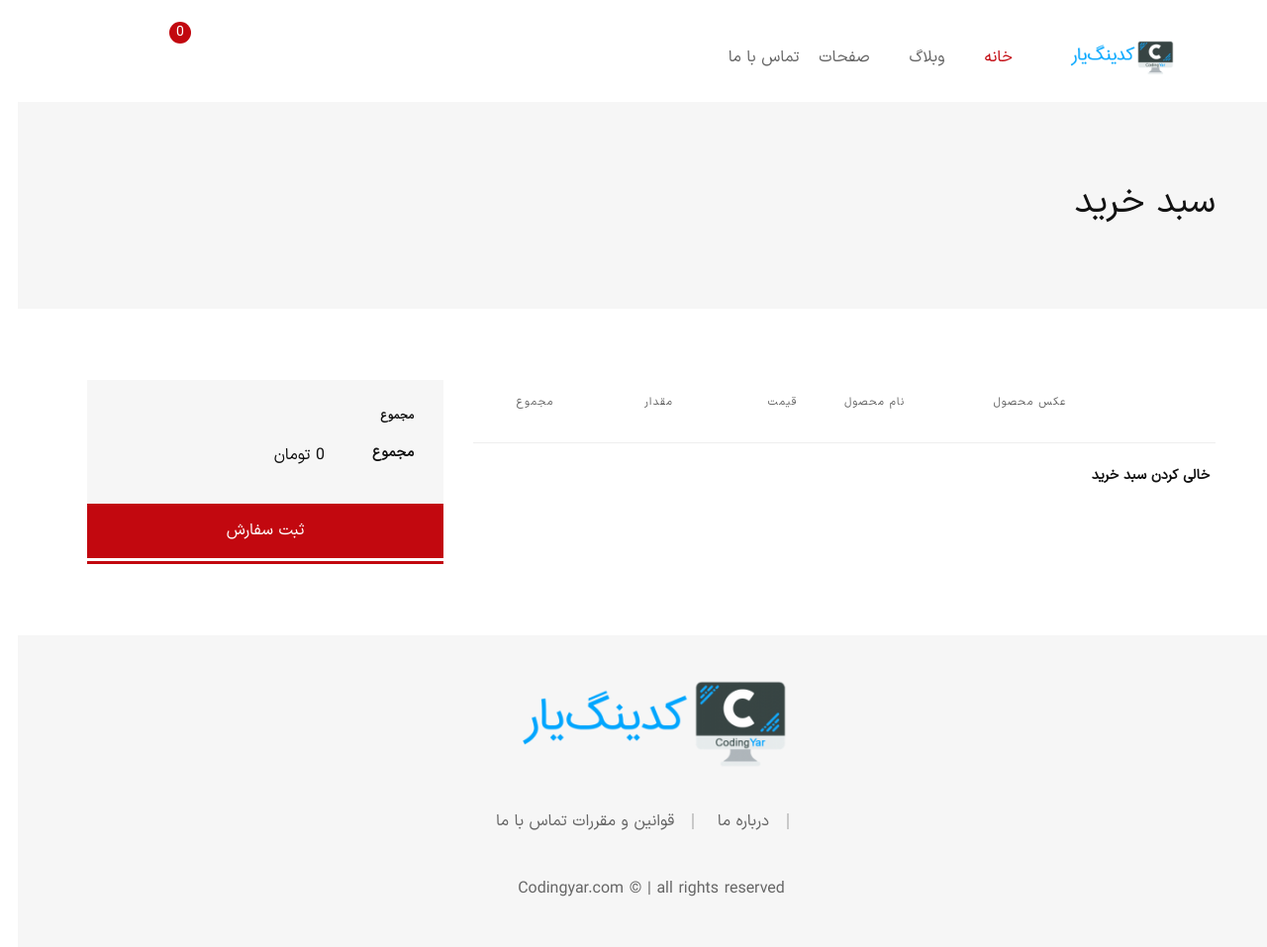
After one commit to AmirHossein82x/django-online-shop, a Django app: page /store/cart/view/ in a window 1280 px wide. The commit adds this page. Shown: the whole page at 99% size. Run offline with Django 4.2, Linux system fonts and the light colour scheme; lists and menus that the app fills with data are empty; parts of the project's set-up code (start-up, migrations or seed data) failed here and were passed over; some libraries are stand-ins or nearby versions; some web fonts are replaced.

Commit message:
implement cart

```diff
--- a/config/settings.py
+++ b/config/settings.py
@@ -76,6 +76,7 @@ TEMPLATES = [
                 'django.template.context_processors.request',
                 'django.contrib.auth.context_processors.auth',
                 'django.contrib.messages.context_processors.messages',
+                'store.context_processor.cart_processor',
             ],
         },
     },
--- a/config/urls.py
+++ b/config/urls.py
@@ -23,7 +23,7 @@ from config import settings
 urlpatterns = [
     path('admin/', admin.site.urls),
     path('accounts/', include('allauth.urls')),
-    path('store/', include('store.urls'))
+    path('store/', include('store.urls')),
 ]
 
 if settings.DEBUG:
--- /dev/null
+++ b/store/cart.py
@@ -0,0 +1,52 @@
+from store.models import Product
+
+
+class Cart:
+    def __init__(self, request):
+        self.request = request
+        self.session = request.session
+        self.cart = self.session.get('cart')
+        if not self.cart:
+            self.cart = self.session['cart'] = {}
+
+    def save(self):
+        self.session.modified = True
+
+    def add_product(self, product, quantity):
+        product_id = str(product.id)
+        if product_id not in self.cart:
+            self.cart[product_id] = {'quantity': quantity}
+        else:
+            self.cart[product_id]['quantity'] += quantity
+        self.save()
+
+    def remove_product(self, product):
+        product_id = str(product.id)
+        if product_id in self.cart:
+            del self.cart[product_id]
+            self.save()
+
+    def clear(self):
+        del self.session['cart']
+        self.save()
+
+    def __iter__(self):
+        cart = self.cart.copy()
+        product_ids = list(map(int, self.cart.keys()))
+        for product in Product.objects.filter(id__in=product_ids):
+            cart[str(product.id)]['obj'] = product
+            cart[str(product.id)]['price'] = product.final_price() * cart[str(product.id)]['quantity']
+
+        for item in cart.values():
+            yield item
+
+    def total_price(self):
+        total = 0
+        product_ids = list(map(int, self.cart.keys()))
+        for product in Product.objects.filter(id__in=product_ids):
+            quantity = self.cart[str(product.id)]['quantity']
+            total += product.final_price() * quantity
+        return total
+
+    def __len__(self):
+        return len(self.cart.keys())
--- /dev/null
+++ b/store/context_processor.py
@@ -0,0 +1,6 @@
+from .cart import Cart
+
+
+def cart_processor(request):
+    cart = Cart(request)
+    return {'cart': cart}
--- /dev/null
+++ b/store/forms.py
@@ -0,0 +1,6 @@
+from django import forms
+
+
+class AddProductToCartForm(forms.Form):
+    CHOICES = [(i, str(i))for i in range(1, 30)]
+    quantity = forms.TypedChoiceField(choices=CHOICES, coerce=int)
--- /dev/null
+++ b/store/templates/store/cart_list.html
@@ -0,0 +1,107 @@
+{% extends '_base.html' %}
+{% block content %}
+    <!-- Breadcrumb area Start -->
+    <div class="breadcrumb-area bg-color ptb--90" data-bg-color="#f6f6f6">
+        <div class="container">
+            <div class="row">
+                <div class="col-12">
+                    <div class="d-flex justify-content-between align-items-center flex-sm-row flex-column">
+                        <h1 class="page-title">سبد خرید</h1>
+                    </div>
+                </div>
+            </div>
+        </div>
+    </div>
+    <!-- Breadcrumb area End -->
+
+    <!-- Main Content Wrapper Start -->
+    <div class="main-content-wrapper">
+        <div class="page-content-inner ptb--80">
+            <div class="container">
+                <div class="row">
+                    <div class="col-lg-8 mb-md--50">
+                            <div class="row no-gutters">
+                                <div class="col-12">
+                                    <div class="table-content table-responsive">
+                                        <table class="table text-center">
+                                            <thead>
+                                            <tr>
+                                                <th>&nbsp;</th>
+                                                <th>عکس محصول</th>
+                                                <th class="text-left">نام محصول</th>
+                                                <th>قیمت</th>
+                                                <th>مقدار</th>
+                                                <th>مجموع</th>
+                                            </tr>
+                                            </thead>
+                                            <tbody>
+                                            {% for item in cart %}
+                                                <tr>
+                                                    <td class="product-remove text-left"><a href=""><i
+                                                            class="flaticon flaticon-cross"></i></a></td>
+                                                    <td class="product-thumbnail text-left">
+                                                        <img src="assets/img/products/prod-10-70x88.jpg"
+                                                             alt="Product Thumnail">
+                                                    </td>
+                                                    <td class="product-name wide-column">
+                                                        <h3>
+                                                            <a href="product-details.html">{{ item.obj.title }}</a>
+                                                        </h3>
+                                                    </td>
+                                                    <td class="product-price">
+                                                            <span class="product-price-wrapper">
+                                                                <span class="money">{{ item.obj.final_price }} تومان</span>
+                                                            </span>
+                                                    </td>
+                                                    <td class="product-quantity">
+                                                        <div class="quantity">
+                                                            <input type="number" class="quantity-input" name="qty"
+                                                                   id="qty-1" value={{ item.quantity }} min="1">
+                                                        </div>
+                                                    </td>
+                                                    <td class="product-total-price">
+                                                            <span class="product-price-wrapper">
+                                                                <span class="money">{{ item.price }} تومان</span>
+                                                            </span>
+                                                    </td>
+                                                </tr>
+                                            {% endfor %}
+                                            </tbody>
+                                        </table>
+                                    </div>
+                                </div>
+                            </div>
+                            <div class="row no-gutters border-top pt--20 mt--20">
+                                <div class="col-sm-6 text-sm-right">
+                                    <a href="{% url 'clear-cart' %}"><button type="submit" class="cart-form__btn">خالی کردن سبد خرید</button></a>
+                                </div>
+                            </div>
+
+                    </div>
+                    <div class="col-lg-4">
+                        <div class="cart-collaterals">
+                            <div class="cart-totals">
+                                <h5 class="font-size-14 font-bold mb--15">مجموع</h5>
+                                <div class="cart-calculator">
+                                    <div class="cart-calculator__item">
+                                        <div class="cart-calculator__item--head">
+                                            <span>مجموع</span>
+                                        </div>
+                                        <div class="cart-calculator__item--value">
+                                            <span>{{ cart.total_price }} تومان</span>
+                                        </div>
+                                    </div>
+
+                                </div>
+                            </div>
+                            <a href="checkout.html" class="btn btn-fullwidth btn-bg-red btn-color-white btn-hover-2">
+                                ثبت سفارش
+                            </a>
+                        </div>
+                    </div>
+                </div>
+            </div>
+        </div>
+    </div>
+    <!-- Main Content Wrapper Start -->
+{% endblock %}
--- a/store/urls.py
+++ b/store/urls.py
@@ -4,4 +4,7 @@ from . import views
 urlpatterns = [
     path('products/', views.ProductList.as_view(), name='product-list'),
     path('products/<slug:slug>/', views.ProductDetail.as_view(), name='product-detail'),
-   ]
+    path('cart/view/', views.CartView.as_view(), name='cart-list'),
+    path('cart/add/<int:pk>/', views.add_product_to_cart, name='add-product-to-cart'),
+    path('cart/clear', views.clear_cart, name='clear-cart'),
+]
--- a/store/views.py
+++ b/store/views.py
@@ -1,6 +1,10 @@
 from django.shortcuts import render, get_object_or_404
+from django.views.generic import TemplateView
+from django.shortcuts import redirect
 from django.views import generic
 from .models import Product
+from .cart import Cart
+from .forms import AddProductToCartForm
 
 # Create your views here.
 
@@ -26,3 +30,28 @@ class ProductDetail(generic.DetailView):
     def get_object(self, queryset=None):
         product = get_object_or_404(Product, slug=self.kwargs['slug'])
         return product
+
+    def get_context_data(self, **kwargs):
+        context = super().get_context_data(**kwargs)
+        context['add_product_to_cart_form'] = AddProductToCartForm()
+        return context
+
+
+class CartView(TemplateView):
+    template_name = 'store/cart_list.html'
+
+
+def add_product_to_cart(request, pk):
+    form = AddProductToCartForm(request.POST)
+    if form.is_valid():
+        quantity = form.cleaned_data.get('quantity', 0)
+        product = get_object_or_404(Product, pk=pk)
+        cart = Cart(request)
+        cart.add_product(product, quantity)
+    return redirect('cart-list')
+
+
+def clear_cart(request):
+    cart = Cart(request)
+    cart.clear()
+    return redirect('cart-list')
--- a/templates/_base.html
+++ b/templates/_base.html
@@ -89,7 +89,7 @@
                             <li class="header-toolbar__item mini-cart-item">
                                 <a href="#miniCart" class="header-toolbar__btn toolbar-btn mini-cart-btn">
                                     <i class="flaticon flaticon-shopping-cart"></i>
-                                    <sup class="mini-cart-count">2</sup>
+                                    <sup class="mini-cart-count">{{ cart|length }}</sup>
                                 </a>
                             </li>
                             <li class="header-toolbar__item user-info">
```
Also changed, not shown: store/templates/store/product_detail.html (+13 -6 lines), db.sqlite3.
